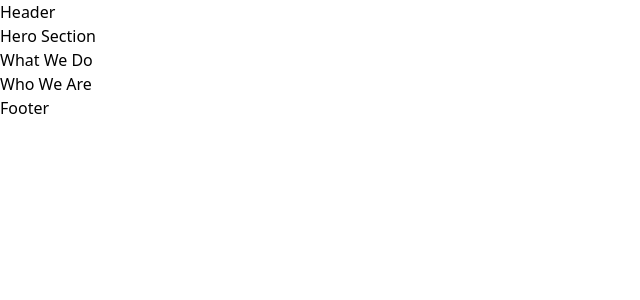
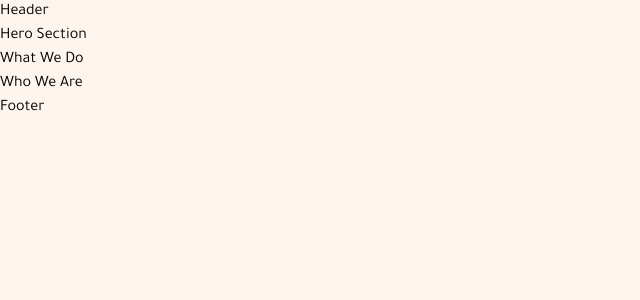
Before and after one commit to UoaWDCC/hidtreas, a Next.js app: page / in a window 1280 px wide. Shown: the top 300 px of the page, without its empty margins (0-640 px from the left). Built offline with nearby package versions, Linux system fonts and the light colour scheme.

Commit message:
feat/added fonts and faq page

```diff
--- /dev/null
+++ b/src/app/(frontend)/faq/page.tsx
@@ -0,0 +1,11 @@
+import Header from '@/components/common/Header'
+import Footer from '@/components/common/Footer'
+
+export default async function AboutPage() {
+  return (
+    <div className="home">
+      <Header />
+      <Footer />
+    </div>
+  )
+}
--- a/src/app/(frontend)/global.css
+++ b/src/app/(frontend)/global.css
@@ -1,7 +1,9 @@
 @import 'tailwindcss';
 
 :root {
-  --font-mono: 'Roboto Mono', monospace;
+  --font-default: var(--font-tajawal);
+  --font-h1: var(--font-k2d);
+  --font-h2: var(--font-inter);
 }
 
 * {
@@ -12,5 +14,14 @@ html,
 body {
   height: 100%;
   margin: 0;
-  font-family: system-ui, sans-serif;
+  background-color: #fdf4ed;
+  font-family: var(--font-default);
 }
+
+h1 {
+  font-family: var(--font-h1);
+}
+
+h2 {
+  font-family: var(--font-h2);
+}
--- a/src/app/(frontend)/layout.tsx
+++ b/src/app/(frontend)/layout.tsx
@@ -1,5 +1,25 @@
 import React from 'react'
 import './global.css'
+
+import { K2D, Inter, Tajawal } from 'next/font/google'
+
+const k2d = K2D({
+  subsets: ['latin'],
+  variable: '--font-k2d',
+  weight: ['400'],
+})
+
+const inter = Inter({
+  subsets: ['latin'],
+  variable: '--font-inter',
+  weight: ['400'],
+})
+
+const tajawal = Tajawal({
+  subsets: ['arabic'],
+  variable: '--font-tajawal',
+  weight: ['400'],
+})
 
 export const metadata = {
   description: "A charity intended on preserving our community's hidden treasures.",
@@ -10,7 +30,7 @@ export default async function RootLayout(props: { children: React.ReactNode }) {
   const { children } = props
 
   return (
-    <html lang="en">
+    <html lang="en" className={`${k2d.variable} ${inter.variable} ${tajawal.variable}`}>
       <body>
         <main>{children}</main>
       </body>
```
